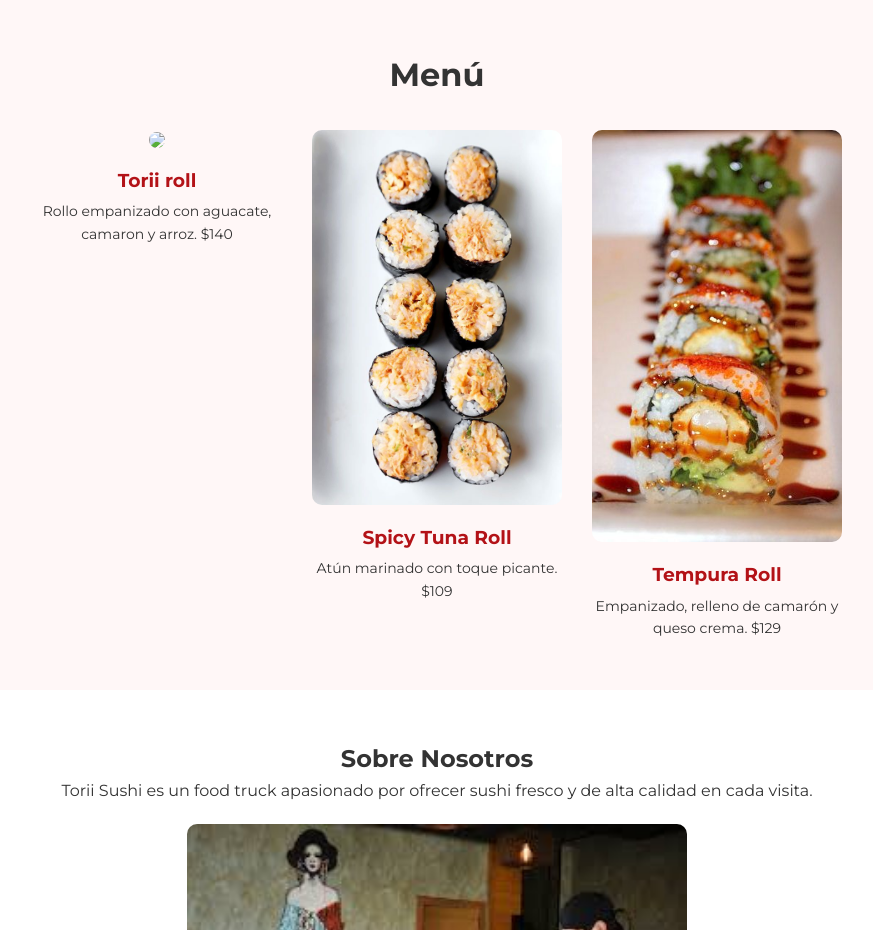
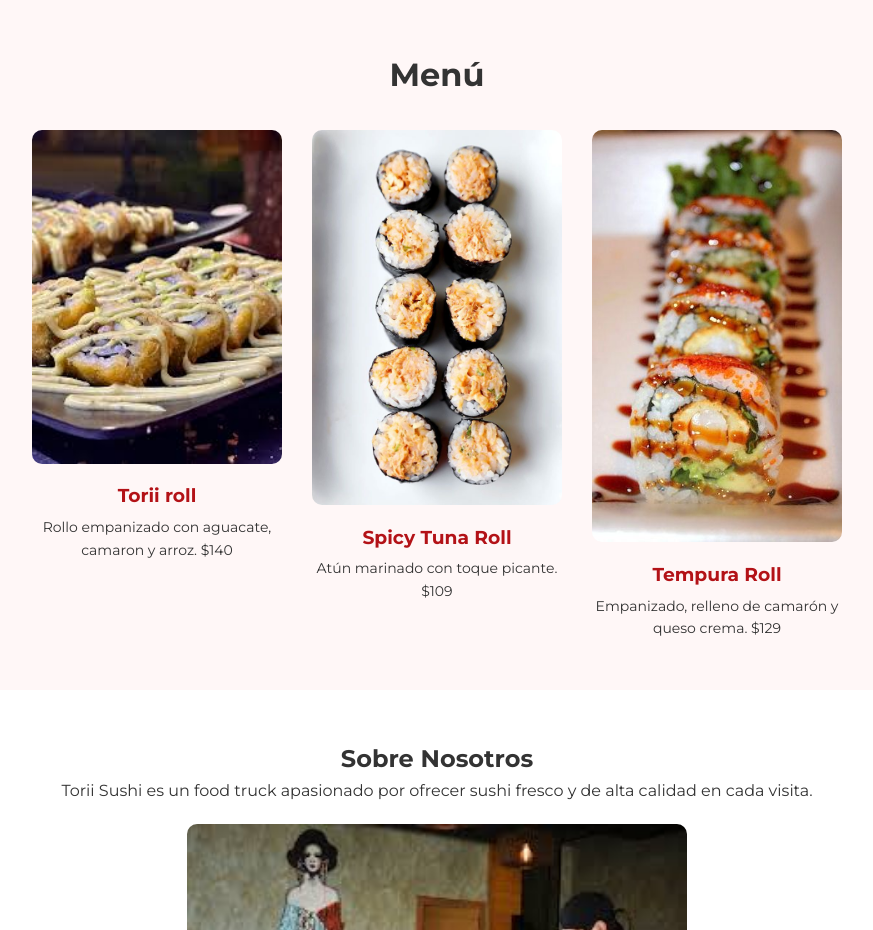
Before and after one commit to IBA-RRA/Torii---Sushi, a plain HTML site: page index.html in a window 1280 px wide. Shown: the part 900-1830 px from the top of the page, without its empty margins (203-1076 px from the left). Drawn offline with Linux system fonts and the light colour scheme; files whose address does not match are found by name.

Commit message:
Update index.html

```diff
--- a/index.html
+++ b/index.html
@@ -52,7 +52,7 @@
     <h2>Menú</h2>
     <div class="menu-items">
       <div class="menu-item">
-        <img src="imagenes/images.jpg">
+        <img src="images.jpg">
         <h3>Torii roll</h3>
         <p>Rollo empanizado con aguacate, camaron y arroz. $140</p>
       </div>
```
